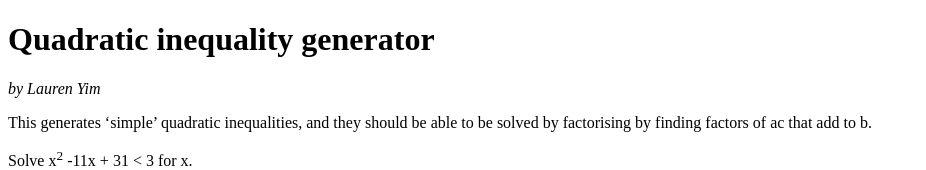
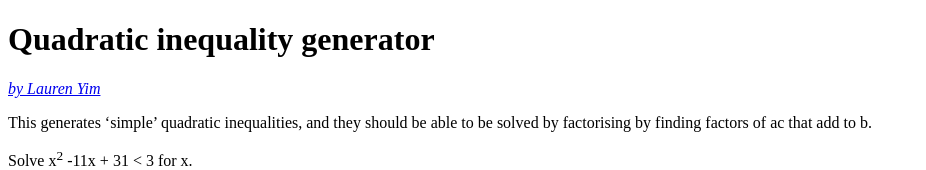
Before and after one commit to cherryblossom000/quadratic-inequality-generator, a plain HTML site: page index.html in a window 1280 px wide. Shown: the top 170 px of the page, without its empty margins (0-926 px from the left). Drawn offline with Linux system fonts and the light colour scheme.

Commit message:
add gh link

```diff
--- a/index.html
+++ b/index.html
@@ -11,9 +11,17 @@
 
 	<body>
 		<h1>Quadratic inequality generator</h1>
-		<em>by Lauren Yim</em>
+		<p>
+			<a
+				href="https://github.com/cherryblossom000/quadratic-inequality-generator"
+				><em>by Lauren Yim</em></a
+			>
+		</p>
 
-		<p>This generates ‘simple’ quadratic inequalities, and they should be able to be solved by factorising by finding factors of ac that add to b.</p>
+		<p>
+			This generates ‘simple’ quadratic inequalities, and they should be able to
+			be solved by factorising by finding factors of ac that add to b.
+		</p>
 
 		<p>Solve <span id="a"></span>x<sup>2</sup> <span id="eqn"></span> for x.</p>
 
@@ -87,7 +95,9 @@
 						aSpan.textContent = a === 1 ? '' : a === -1 ? '−' : showNum(a)
 						const bAbs = Math.abs(b)
 						eqnSpan.textContent = `${[
-							...(b === 0 ? [] : [`${b > 0 ? '+' : '-'}${bAbs === 1 ? '' : bAbs}x`]),
+							...(b === 0
+								? []
+								: [`${b > 0 ? '+' : '-'}${bAbs === 1 ? '' : bAbs}x`]),
 							...(c === 0 ? [] : [`${c > 0 ? '+' : '-'} ${Math.abs(c)}`]),
 						].join(' ')} ${rel} ${showNum(multiplier * d)}`
 
```
